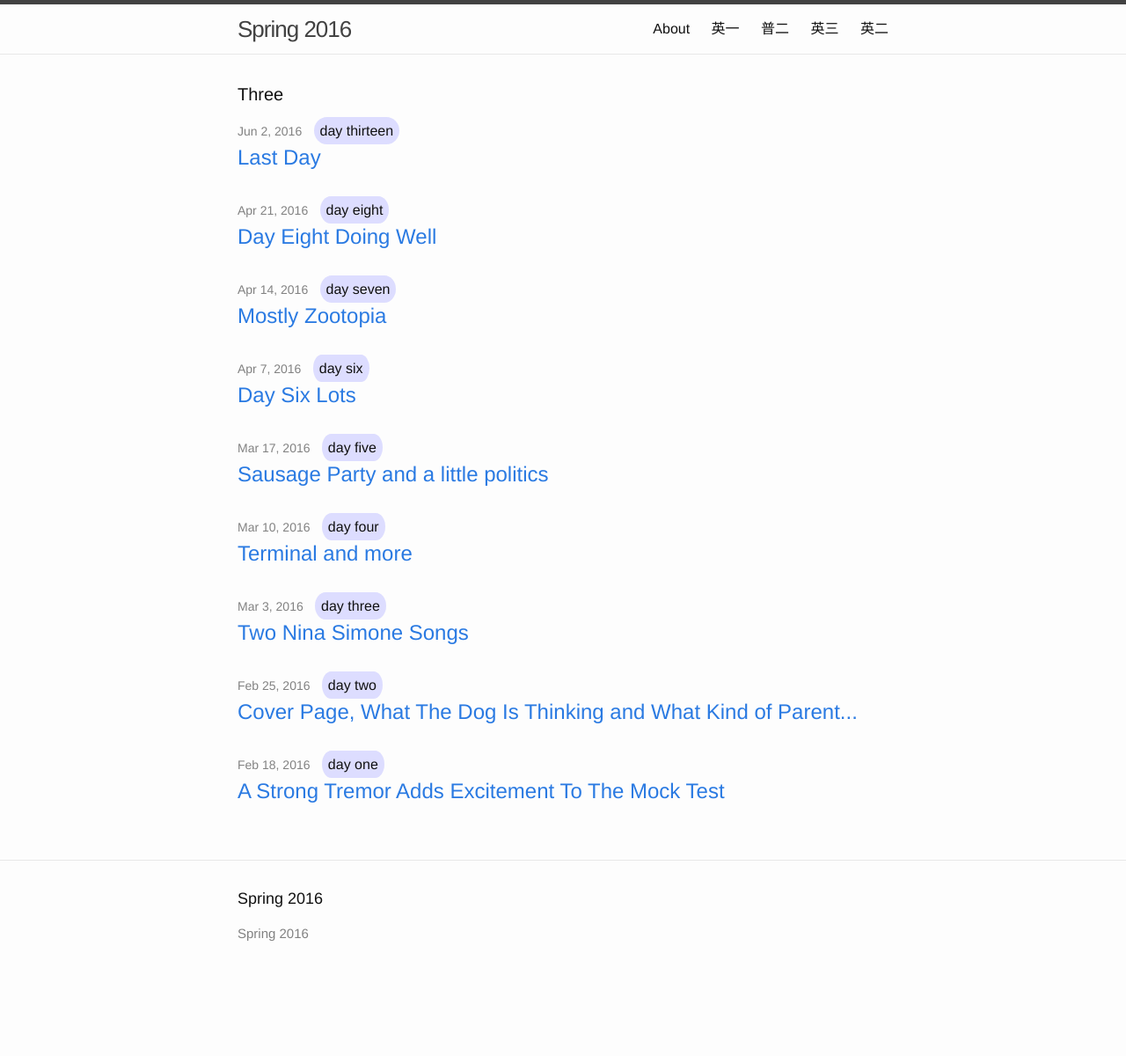
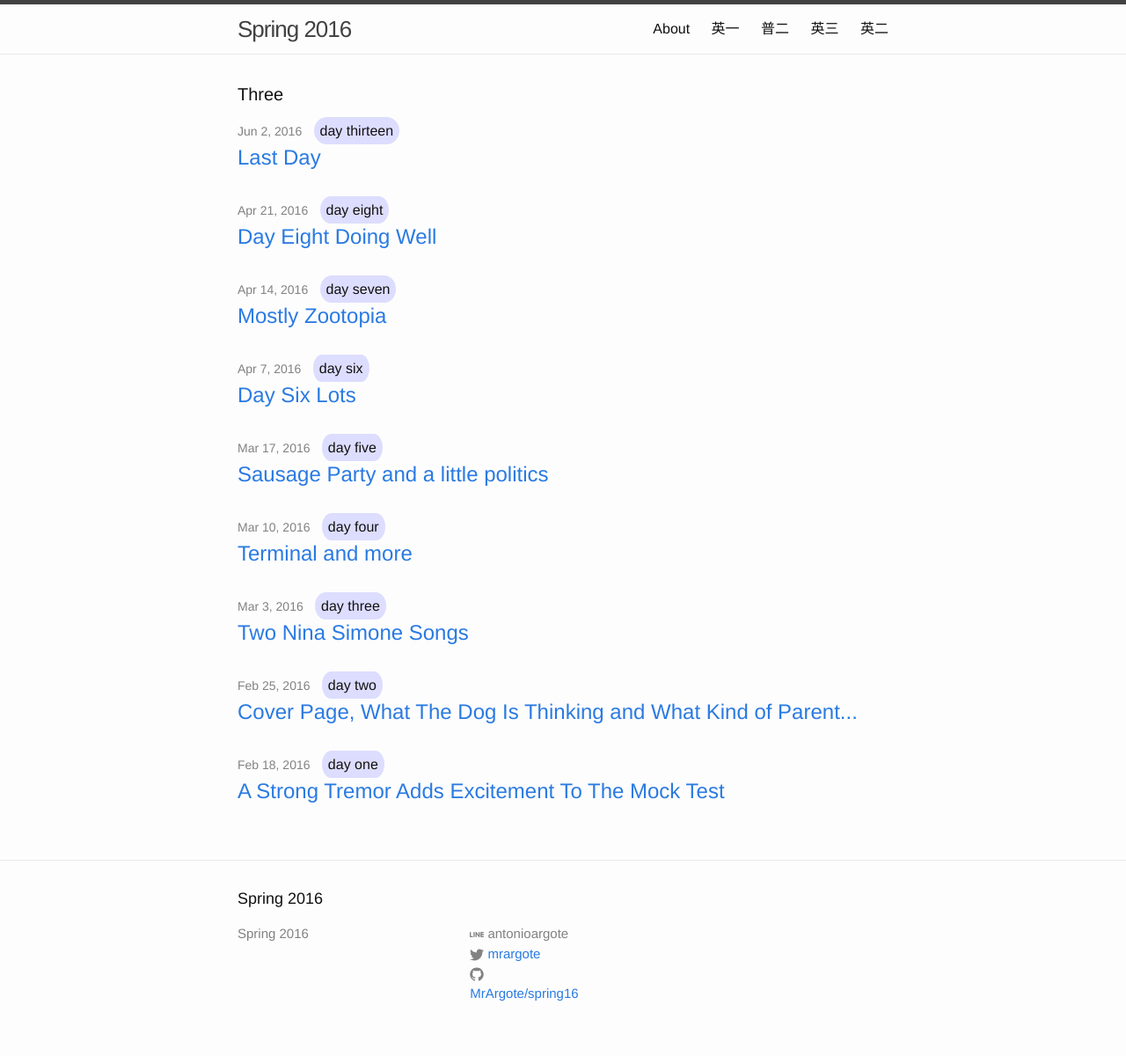
Before and after one commit to MrArgote/spring16, a Jekyll site: the page built from three.html, in a window 1280 px wide. Shown: the whole page at 88% size. Built offline with Jekyll 4.4.1, drawn with Linux system fonts in a browser that asks for light colours; before the commit the page ends 1133 px from its top, so only the background shows below that.

Commit message:
re-did and re-introduced social media list in footer, now with LINE

```diff
--- a/_config.yml
+++ b/_config.yml
@@ -16,5 +16,7 @@ defaults:
       layout: "post"
 
 # Build settings
-twitter: mrargote
 markdown: kramdown
+twitter_username: mrargote
+github_repo: MrArgote/spring16
+LINE_ID: antonioargote
--- a/_includes/footer.html
+++ b/_includes/footer.html
@@ -14,9 +14,19 @@
       <div class="footer-col footer-col-2">
         <ul class="social-media-list">
 
+          {% if site.LINE_ID %}
+          <li>
+            {% include icon-line.html username=site.LINE_ID %}
+          </li>
+          {% endif %}
           {% if site.twitter_username %}
           <li>
             {% include icon-twitter.html username=site.twitter_username %}
+          </li>
+          {% endif %}
+          {% if site.github_repo %}
+          <li>
+            {% include icon-github.html repo=site.github_repo %}
           </li>
           {% endif %}
         </ul>
--- a/_includes/icon-github.html
+++ b/_includes/icon-github.html
@@ -1 +1 @@
-<a href="https://github.com/{{ include.username }}"><span class="icon icon--github">{% include icon-github.svg %}</span><span class="username">{{ include.username }}</span></a>
+<a href="https://github.com/{{ include.github_repo }}"><span class="icon icon--github">{% include icon-github.svg %}</span><span class="username">{{ include.repo }}</span></a>
--- /dev/null
+++ b/_includes/icon-line.html
@@ -0,0 +1 @@
+<span class="icon icon--line">{% include icon-line.svg %}</span> <span class="username">{{ include.username }}</span>
--- a/index.html
+++ b/index.html
@@ -16,6 +16,5 @@ layout: default
         {% endfor %}
 	<br>
 	<br>
-	Line: antonioargote
       </div>
 </div>
```
Also changed, not shown: _includes/icon-line.svg (added).
